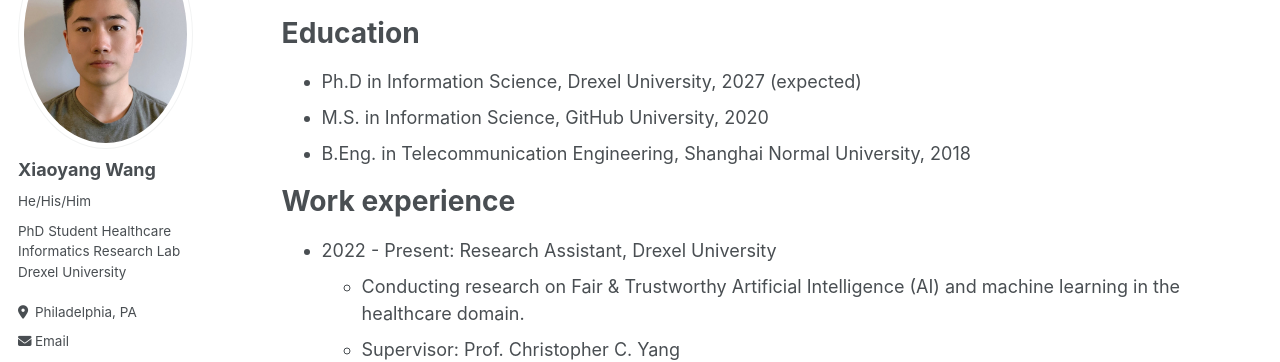
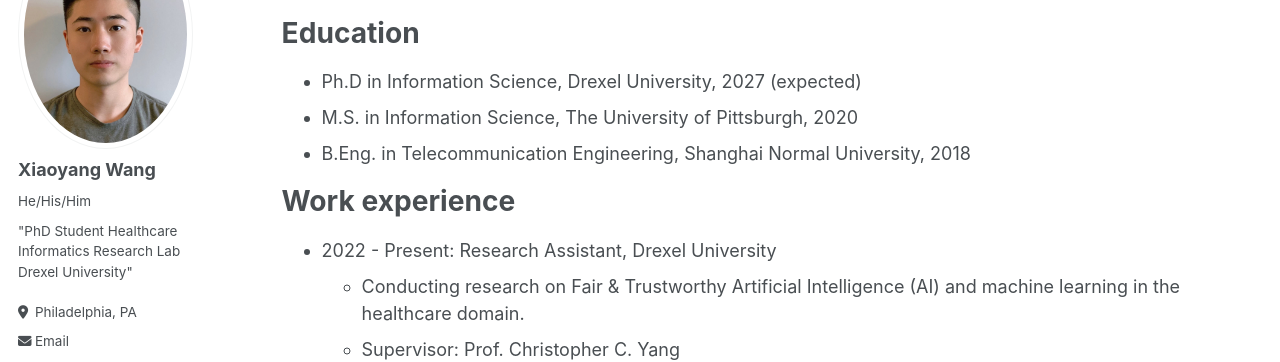
Before and after one commit to wangxiaoyang0412/wangxiaoyang.github.io, a Jekyll site: the page built from _pages/cv.md, in a window 1280 px wide and 1090 px high. Shown: the part 166-528 px from the top of the window. Built offline with Jekyll 4.4.1, drawn with Linux system fonts in a browser that asks for light colours; some web fonts are replaced.

```diff
--- a/_config.yml
+++ b/_config.yml
@@ -9,7 +9,7 @@
 # Basic Site Settings
 locale                   : "en-US"
 title                    : "Xiaoyang Wang"
-title_separator          : "-"
+title_separator          : ""
 name                     : &name "Xiaoyang Wang"
 description              : &description "personal description"
 url                      : https://wangxiaoyang0412.github.io # the base hostname & protocol for your site e.g. "https://mmistakes.github.io"
@@ -25,9 +25,9 @@ author:
   name             : "Xiaoyang Wang"
   pronouns         : "He/His/Him"
   bio              : |
-                     PhD Student
+                    "PhD Student
                      Healthcare Informatics Research Lab
-                     Drexel University
+                     Drexel University"
   location         : "Philadelphia, PA"
   employer         : # "Red Brick University"
   uri              : # URL
--- a/_pages/cv.md
+++ b/_pages/cv.md
@@ -14,7 +14,7 @@ Education
 ======
 
 * Ph.D in Information Science, Drexel University, 2027 (expected)
-* M.S. in Information Science, GitHub University, 2020
+* M.S. in Information Science, The University of Pittsburgh, 2020
 * B.Eng. in Telecommunication Engineering, Shanghai Normal University, 2018
 
 Work experience
```
